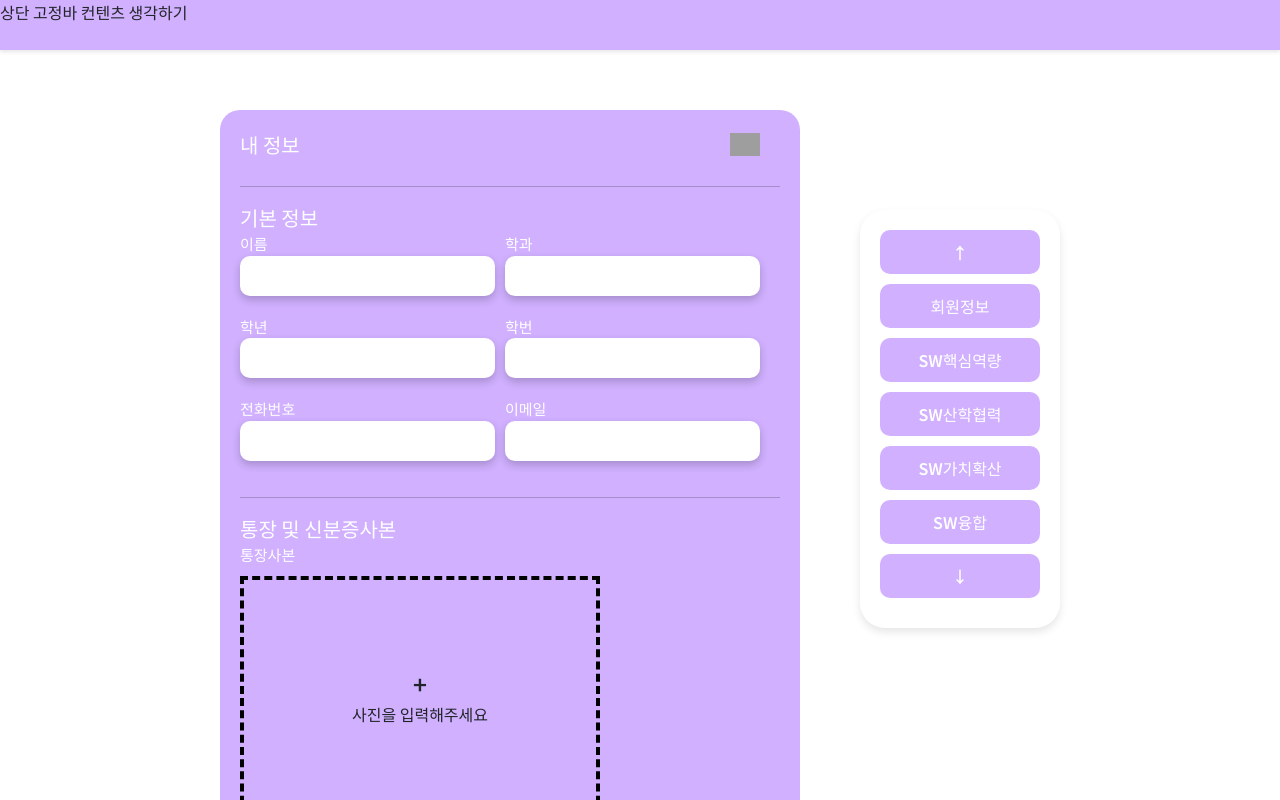
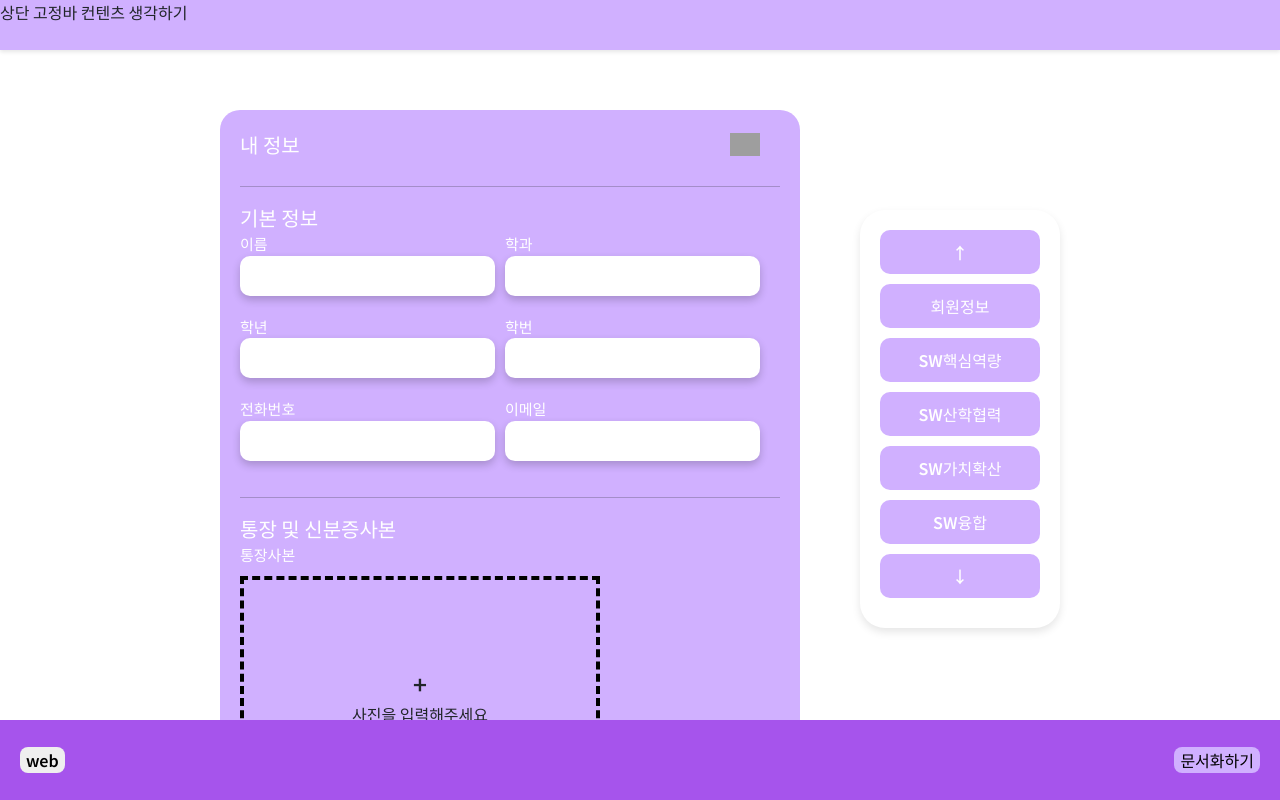
Before and after one commit to Koh-Du-Beom/Old-version-Jamie-Point, a React (Create React App) app: page /info in a window 1280 px wide. Shown: the top 800 px of the page. Built offline with nearby package versions, Linux system fonts and the light colour scheme; grey boxes are pictures that could not be loaded.

Commit message:
footer added

```diff
--- /dev/null
+++ b/src/components/Footer/BottomInfo.tsx
@@ -0,0 +1,11 @@
+import classes from '../../styles/components/Footer/BottomInfo.module.css';
+
+const BottomInfo:React.FC = () => {
+	return (
+		<div className={classes.container}>
+			하단 콘텐츠 고민
+		</div>
+	)
+};
+
+export default BottomInfo;
--- /dev/null
+++ b/src/components/Footer/BottomNavBar.tsx
@@ -0,0 +1,24 @@
+import classes from '../../styles/components/Footer/BottomNavBar.module.css';
+
+const BottomNavBar: React.FC = () => {
+
+	const handleDocumentationButton = () => {
+		//백엔드에 모든 정보 한번에 보내는 로직
+		alert('문서화가 완료되었습니다.');
+	}
+
+	return (
+
+		<div className={classes.navbar}>
+			<div className={classes.wrapper}>
+				<button className={classes.web_button}>web</button>
+				<button className={classes.send_button} onClick={handleDocumentationButton}>문서화하기</button>
+			</div>
+		</div>
+
+
+
+	)
+};
+
+export default BottomNavBar;
--- a/src/components/UserInfo/UserInfo.tsx
+++ b/src/components/UserInfo/UserInfo.tsx
@@ -139,6 +139,7 @@ const UserInfo : React.FC = () => {
 		setSignImg(file);
 		setIsValueChanged(true);
 	}
+
 
 
 	return (
--- a/src/layouts/MainLayout.tsx
+++ b/src/layouts/MainLayout.tsx
@@ -2,6 +2,8 @@ import React from 'react';
 import TopNavBar from '../components/TopNavBar';
 import RightNavBar from '../components/RightNavBar';
 import classes from '../styles/layouts/MainLayout.module.css';
+import BottomNavBar from '../components/Footer/BottomNavBar';
+import BottomInfo from '../components/Footer/BottomInfo';
 
 const MainLayout: React.FC<{children : React.ReactNode}> = ({children}) => {
 
@@ -15,7 +17,8 @@ const MainLayout: React.FC<{children : React.ReactNode}> = ({children}) => {
 
 				</div>
       </div>
-
+      <BottomNavBar/>
+			<BottomInfo/>
     </div>
   )
 }
--- /dev/null
+++ b/src/styles/components/Footer/BottomInfo.module.css
@@ -0,0 +1,4 @@
+.container{
+	height: 100px;
+	display: flex;
+}
--- /dev/null
+++ b/src/styles/components/Footer/BottomNavBar.module.css
@@ -0,0 +1,35 @@
+
+
+.navbar{
+	display: flex;
+	position: sticky;
+	bottom: 0px;
+	background-color: #a654ec;
+	height: 80px;
+	align-items: center;
+	justify-content: center;
+	z-index: 10;
+}
+
+.wrapper{
+	display: flex;
+	justify-content: space-between;
+	width: 100vw;
+	padding: 20px;
+}
+
+.web_button{
+	border-radius: 8px;
+	border: none;
+}
+
+.send_button{
+	border-radius: 8px;
+	border: none;
+	background-color: #D0B0FF;
+}
+
+.send_button:hover{
+	background-color: #c49bff;
+
+}
```
